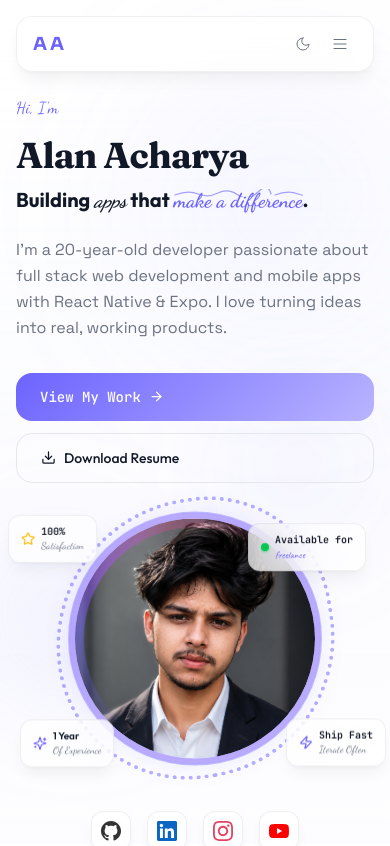
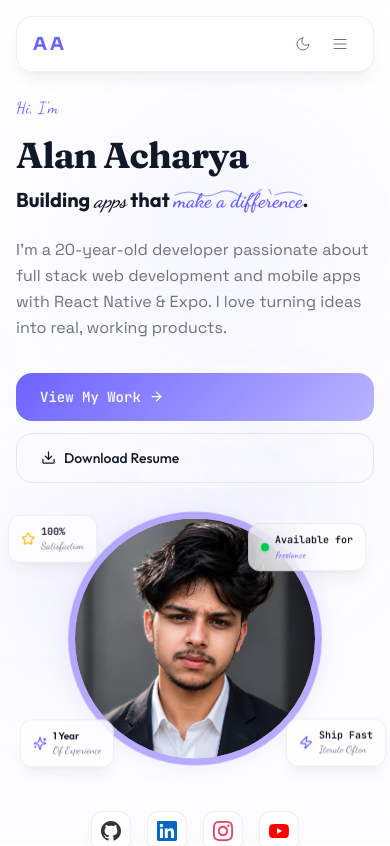
Before and after one commit to alanacharya-19/alanportfolio, a React (Vite) app: page / in a window 390 px wide. Shown: the top 846 px of the page. Built offline with nearby package versions, Linux system fonts and the light colour scheme.

Commit message:
add extra features and fix bug

```diff
--- a/index.html
+++ b/index.html
@@ -2,7 +2,7 @@
 <html lang="en">
   <head>
     <meta charset="UTF-8" />
-    <link rel="icon" type="image/svg+xml" href="/icon.svg" />
+    <link rel="icon" type="image/svg+xml" href="/icon.svg?v=2" />
     <meta name="viewport" content="width=device-width, initial-scale=1.0" />
     <title>Alan Acharya | Web/App Developer</title>
     <meta name="description" content="Full Stack Developer specializing in building fast, scalable and beautiful web applications with great user experience." />
--- a/package.json
+++ b/package.json
@@ -6,9 +6,9 @@
   "scripts": {
     "dev": "vite",
     "build": "tsc -b && vite build",
+    "build:gh": "tsc -b && vite build --base=/alanportfolio/",
     "preview": "vite preview",
-    "predeploy": "npm run build",
-    "deploy": "gh-pages -d dist"
+    "deploy": "npm run build && gh-pages -d dist"
   },
   "dependencies": {
     "framer-motion": "^12.39.0",
--- a/src/components/Background.tsx
+++ b/src/components/Background.tsx
@@ -1,37 +1,39 @@
 import { motion } from "framer-motion";
+import { useIsMobile } from "@/lib/useIsMobile";
 
 export default function Background() {
+  const isMobile = useIsMobile();
+
+  const blobClass = "fixed rounded-full pointer-events-none";
+
+  const blobs = [
+    {
+      animate: { x: [0, 80, -40, 60, 0], y: [0, -60, 40, -30, 0], scale: [1, 1.15, 0.9, 1.05, 1] },
+      transition: { duration: 20, repeat: Infinity, ease: "easeInOut" as const },
+      className: `${blobClass} top-[15%] right-[5%] w-[250px] h-[250px] sm:w-[400px] sm:h-[400px] lg:w-[500px] lg:h-[500px] bg-gradient-to-br from-accent/15 dark:from-accent/8 via-accent-light/10 dark:via-accent-light/5 to-transparent rounded-full blur-[80px] sm:blur-[100px] lg:blur-[120px]`,
+    },
+    {
+      animate: { x: [0, -50, 70, -30, 0], y: [0, 40, -60, 20, 0], scale: [1, 0.9, 1.1, 0.95, 1] },
+      transition: { duration: 25, repeat: Infinity, ease: "easeInOut" as const },
+      className: `${blobClass} bottom-[20%] left-[5%] w-[200px] h-[200px] sm:w-[320px] sm:h-[320px] lg:w-[400px] lg:h-[400px] bg-gradient-to-tr from-accent/12 dark:from-accent/5 via-accent-light/15 dark:via-accent-light/8 to-transparent rounded-full blur-[60px] sm:blur-[80px] lg:blur-[100px]`,
+    },
+    {
+      animate: { x: [0, 30, -80, 50, 0], y: [0, -30, 60, -50, 0], scale: [1, 1.05, 0.85, 1.1, 1] },
+      transition: { duration: 30, repeat: Infinity, ease: "easeInOut" as const },
+      className: `${blobClass} top-[50%] left-[50%] w-[180px] h-[180px] sm:w-[250px] sm:h-[250px] lg:w-[300px] lg:h-[300px] bg-gradient-to-br from-accent/8 dark:from-accent/3 to-transparent rounded-full blur-[50px] sm:blur-[60px] lg:blur-[80px]`,
+    },
+  ];
+
   return (
     <>
       <div className="fixed inset-0 bg-gradient-to-b from-white via-accent/[0.02] to-accent-light/[0.03] dark:from-gray-950 dark:via-accent/[0.04] dark:to-accent-light/[0.05] pointer-events-none" />
-
-      <motion.div
-        animate={{
-          x: [0, 80, -40, 60, 0],
-          y: [0, -60, 40, -30, 0],
-          scale: [1, 1.15, 0.9, 1.05, 1],
-        }}
-        transition={{ duration: 20, repeat: Infinity, ease: "easeInOut" }}
-        className="fixed top-[15%] right-[5%] w-[250px] h-[250px] sm:w-[400px] sm:h-[400px] lg:w-[500px] lg:h-[500px] bg-gradient-to-br from-accent/15 dark:from-accent/8 via-accent-light/10 dark:via-accent-light/5 to-transparent rounded-full blur-[80px] sm:blur-[100px] lg:blur-[120px] pointer-events-none"
-      />
-      <motion.div
-        animate={{
-          x: [0, -50, 70, -30, 0],
-          y: [0, 40, -60, 20, 0],
-          scale: [1, 0.9, 1.1, 0.95, 1],
-        }}
-        transition={{ duration: 25, repeat: Infinity, ease: "easeInOut" }}
-        className="fixed bottom-[20%] left-[5%] w-[200px] h-[200px] sm:w-[320px] sm:h-[320px] lg:w-[400px] lg:h-[400px] bg-gradient-to-tr from-accent/12 dark:from-accent/5 via-accent-light/15 dark:via-accent-light/8 to-transparent rounded-full blur-[60px] sm:blur-[80px] lg:blur-[100px] pointer-events-none"
-      />
-      <motion.div
-        animate={{
-          x: [0, 30, -80, 50, 0],
-          y: [0, -30, 60, -50, 0],
-          scale: [1, 1.05, 0.85, 1.1, 1],
-        }}
-        transition={{ duration: 30, repeat: Infinity, ease: "easeInOut" }}
-        className="fixed top-[50%] left-[50%] w-[180px] h-[180px] sm:w-[250px] sm:h-[250px] lg:w-[300px] lg:h-[300px] bg-gradient-to-br from-accent/8 dark:from-accent/3 to-transparent rounded-full blur-[50px] sm:blur-[60px] lg:blur-[80px] pointer-events-none"
-      />
+      {blobs.map((blob, i) =>
+        isMobile ? (
+          <div key={i} className={blob.className} />
+        ) : (
+          <motion.div key={i} animate={blob.animate} transition={blob.transition} className={blob.className} />
+        )
+      )}
     </>
   );
 }
--- a/src/components/Hero.tsx
+++ b/src/components/Hero.tsx
@@ -2,8 +2,10 @@ import { motion } from "framer-motion";
 import { ArrowRight, Download, Sparkles, Star, Zap } from "lucide-react";
 import { personalInfo } from "@/lib/data";
 import alanImg from "@/assets/alan.png";
+import { useIsMobile } from "@/lib/useIsMobile";
 
 export default function Hero() {
+  const isMobile = useIsMobile();
   return (
     <section id="hero" className="min-h-screen pt-12 sm:pt-16 md:pt-24 pb-14 md:pb-20 relative overflow-hidden">
       <div className="max-w-6xl mx-auto px-4 sm:px-6">
@@ -61,6 +63,7 @@ export default function Hero() {
                   transition={{ duration: 5, repeat: Infinity, ease: [0.45, 0, 0.55, 1] }}
                   className="relative w-60 h-60 sm:w-72 sm:h-72 md:w-96 md:h-96 mx-auto"
                 >
+                  {!isMobile && (
                     <motion.div
                       animate={{
                         rotate: 360,
@@ -78,6 +81,7 @@ export default function Hero() {
                       transition={{ duration: 14, repeat: Infinity, ease: "easeInOut" }}
                       className="absolute -inset-5 sm:-inset-7 border-[4px] border-dotted border-accent/50 dark:border-accent/40 pointer-events-none"
                     />
+                  )}
                   <div className="relative w-full h-full rounded-full overflow-hidden">
                     <img
                       src={alanImg}
@@ -87,6 +91,7 @@ export default function Hero() {
                     />
                   </div>
                   <div className="absolute inset-0 rounded-full shadow-[0_0_0_4px_rgba(108,99,255,0.35),0_0_0_6px_rgba(168,85,247,0.2),0_0_30px_rgba(108,99,255,0.2)] pointer-events-none" />
+                  {!isMobile && (
                     <motion.div
                       animate={{ rotate: 360 }}
                       transition={{ duration: 5, repeat: Infinity, ease: "linear" }}
@@ -97,6 +102,7 @@ export default function Hero() {
                         WebkitMask: "radial-gradient(transparent 65%, black 66%, black 71%, transparent 72%)",
                       }}
                     />
+                  )}
                   <motion.div
                     animate={{ opacity: [0.3, 0.8, 0.3] }}
                     transition={{ duration: 2, repeat: Infinity, ease: "easeInOut" }}
--- /dev/null
+++ b/src/lib/useIsMobile.ts
@@ -0,0 +1,13 @@
+import { useState, useEffect } from "react";
+
+export function useIsMobile(breakpoint = 768) {
+  const [isMobile, setIsMobile] = useState(() => window.innerWidth < breakpoint);
+
+  useEffect(() => {
+    const onResize = () => setIsMobile(window.innerWidth < breakpoint);
+    window.addEventListener("resize", onResize);
+    return () => window.removeEventListener("resize", onResize);
+  }, [breakpoint]);
+
+  return isMobile;
+}
```
Also changed, not shown: 5 other files (tests, documents, lock files or other folders). Lines whose indentation alone changed are shown as unchanged.
